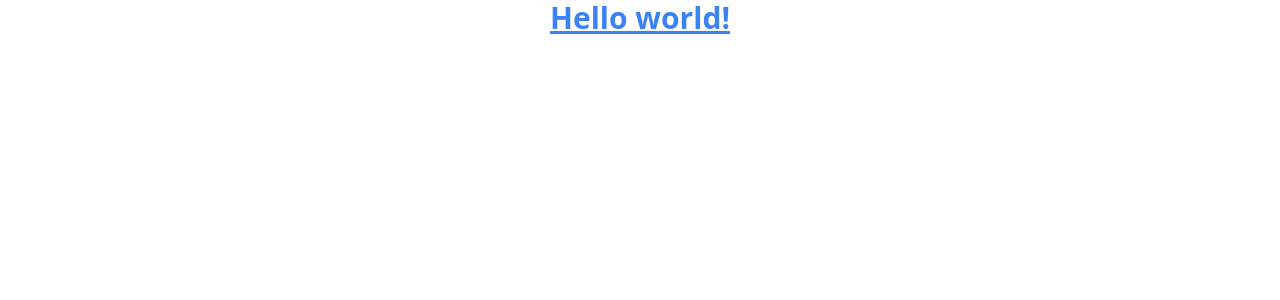
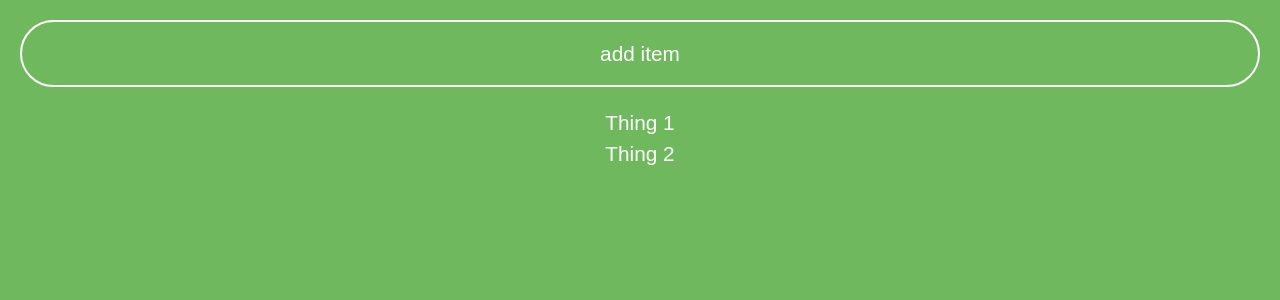
Before and after one commit to MugaboDenys/meme-generator, a React (Create React App) app: page / in a window 1280 px wide. Shown: the top 300 px of the page. Built offline with nearby package versions, Linux system fonts and the light colour scheme.

Commit message:
Thing challenge

```diff
--- a/src/App.js
+++ b/src/App.js
@@ -1,12 +1,14 @@
-import logo from './logo.svg';
-import './App.css';
+import "./App.css";
 
 function App() {
+  const thingsArray = ["Thing 1", "Thing 2"]
+  const para = thingsArray.map(thing=>
+    <p>{thing}</p>
+  )
   return (
     <div className="App">
-      <h1 className="text-3xl font-bold underline text-blue-500">
-        Hello world!
-      </h1>
+      <button>add item</button>
+      {para}
     </div>
   );
 }
--- a/src/index.css
+++ b/src/index.css
@@ -1,3 +1,36 @@
 @tailwind base;
 @tailwind components;
 @tailwind utilities;
+
+* {
+    box-sizing: border-box;
+}
+
+body {
+    background-color: #70B85D;
+    color: white;
+    padding: 20px;
+    font-family: 'Karla', sans-serif;
+    font-size: 1.3rem;
+}
+
+button {
+    width: 100%;
+    background-color: transparent;
+    padding: 1rem;
+    color: white;
+    border: 2px solid white;
+    border-radius: 50px;
+    cursor: pointer;
+    font-family: 'Karla', sans-serif;
+    margin-bottom: 20px;
+}
+
+button:hover {
+    background-color: #FFFEF1;
+    color: #2C5E2E;
+}
+
+button:focus {
+    outline: 0;
+}
```
